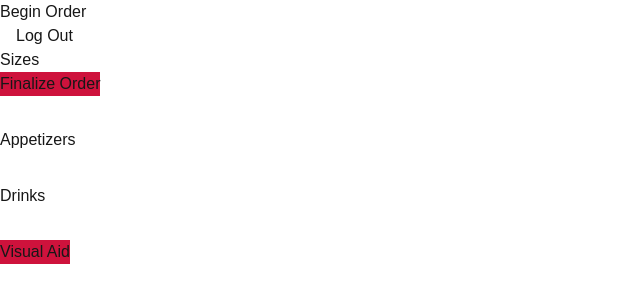
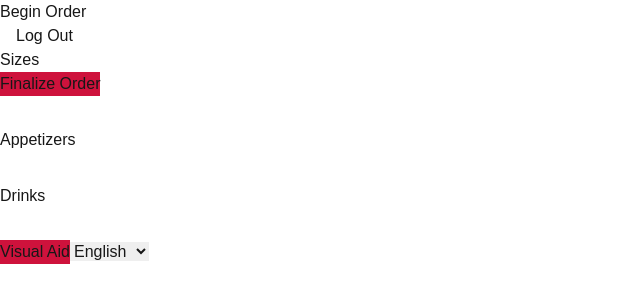
Before and after one commit to CSCE331-Fall2024/project-3-team-7g, a Next.js app in the folder frontend/: page /customerOrder in a window 1280 px wide. Shown: the top 302 px of the page, without its empty margins (0-640 px from the left). Built offline with nearby package versions, Linux system fonts and the light colour scheme; no server answers.

Commit message:
added button in customer order. I am professional ☕️🎩

```diff
--- a/frontend/src/app/customerOrder/page.js
+++ b/frontend/src/app/customerOrder/page.js
@@ -119,17 +119,35 @@ export default function Home() {
         setIsPopupVisible(false);
     };
 
+    const handleLanguageChange = async (e) => {
+        const selectedLanguage = e.target.value;
+        const response = await fetch(process.env.NEXT_PUBLIC_BACKEND_PORT + '/language/changeLanguage', {
+            method: 'POST',
+            headers: {
+                'Content-Type': 'application/json',
+            },
+            body: JSON.stringify({
+                userEmail: localStorage.getItem("userEmail"),
+                language: selectedLanguage
+            }),
+        });
+
+
+      }
+
     return (
         <div className="relative flex flex-col min-h-screen bg-white">
             <Navbar screen={'Begin Order'} />
             <main className="flex-grow flex flex-col p-4">
                 <div className="flex justify-between mt-4 mr-4">
                     <h1 className="px-4 text-2xl font-bold">Sizes</h1>
+
                     <Link href="/customerOrder/completeOrder">
                         <button className="px-6 py-3 text-white font-semibold rounded-lg">
                             Finalize Order
                         </button>
                     </Link>
+
                 </div>
                 <ButtonList listType="sizes" handleItemClick={handleItemClick} isAccessible={isAccessible}></ButtonList>
                 <h1 className="px-4 text-2xl font-bold">Appetizers</h1>
@@ -140,11 +158,20 @@ export default function Home() {
                 {<button
                     onClick={toggleStyle}
                     className="fixed bottom-4 right-4 px-4 py-2 bg-blue-500 text-white rounded-lg shadow-lg font-bold"
-
                 >
                     Visual Aid
 
                 </button> }
+                <select
+                        onChange={handleLanguageChange}
+                        className="fixed bottom-4 right-36 appearance-none px-6 py-2 text-white font-semibold rounded-lgd bg-blue-500"
+                    >
+                    <option value="en">English</option>
+                    <option value="es">Spanish</option>
+                    <option value="fr">French</option>
+                    <option value="zh">Chinese</option>
+                    <option value="de">German</option>
+                </select>
             </main>
             {isPopupVisible && (
                 <div
--- a/frontend/src/app/employeeHome/page.js
+++ b/frontend/src/app/employeeHome/page.js
@@ -108,6 +108,7 @@ export default function Home() {
                     <option value="es">Spanish</option>
                     <option value="fr">French</option>
                     <option value="zh">Chinese</option>
+                    <option value="de">German</option>
                 </select>
                 <div className="flex space-evenly gap-4">
                     <Link href="../employeeOrder">
```
